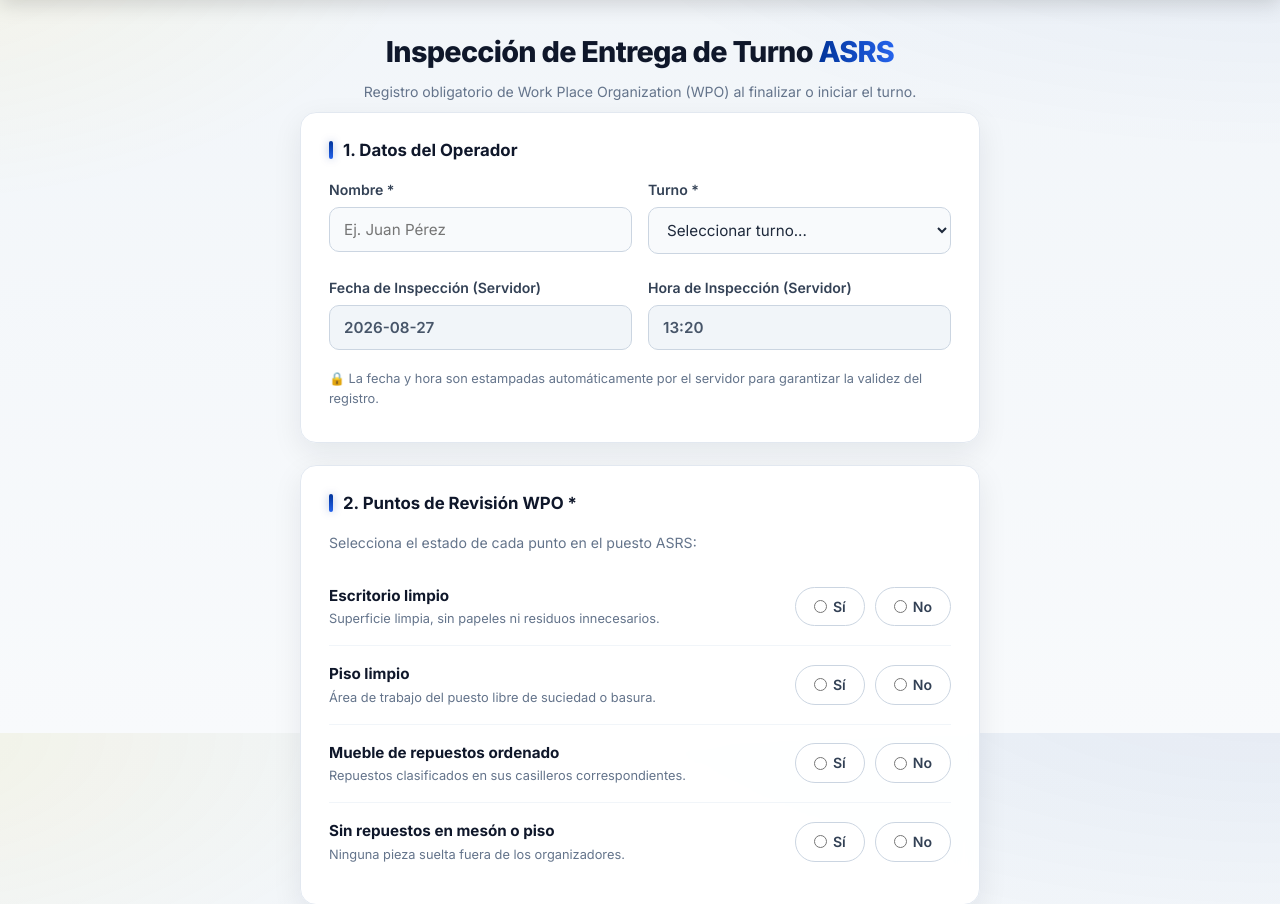
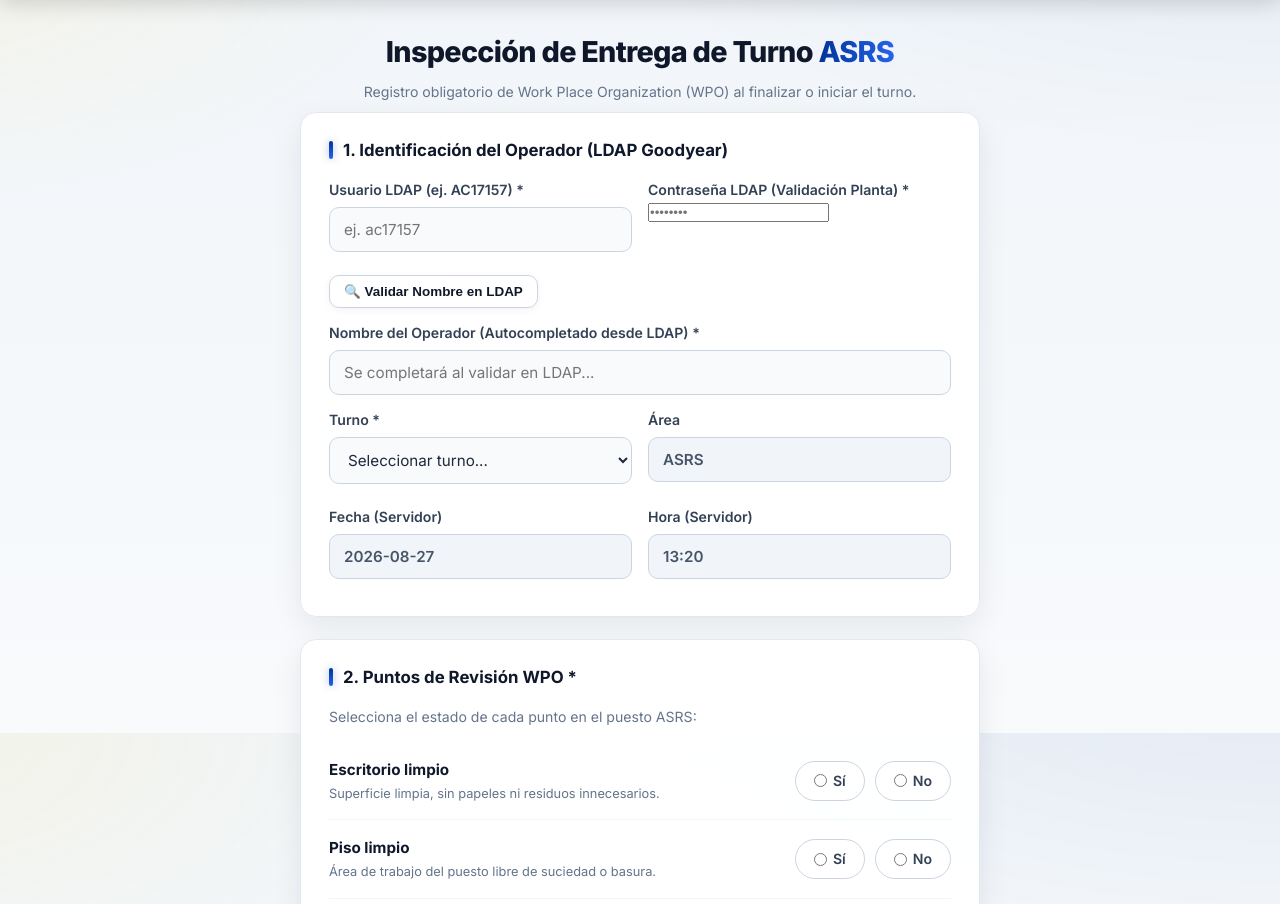
Before and after one commit to Manuel-GY/WPO, a Flask app: page /inspeccion in a window 1280 px wide. Shown: the part 67-971 px from the top of the page. Run offline with Flask 2, Linux system fonts and the light colour scheme.

Commit message:
feat: integracion de Usuario LDAP y Nombre Completo en formulario, backend y dashboard

```diff
--- a/app.py
+++ b/app.py
@@ -95,6 +95,17 @@ def logout():
     return jsonify({"ok": True})
 
 
+@app.route("/api/ldap-lookup", methods=["POST"])
+def ldap_lookup():
+    data = request.get_json(silent=True) or {}
+    username = data.get("username", "").strip().lower()
+    password = data.get("password", "")
+    res = ldap_autenticar(username, password)
+    if res["ok"]:
+        return jsonify({"ok": True, "username": res["username"], "full_name": res["full_name"]})
+    return jsonify({"ok": False, "error": res["error"]}), 401
+
+
 @app.route("/inspeccion", methods=["GET", "POST"])
 def inspeccion():
     now = datetime.now()
@@ -102,8 +113,32 @@ def inspeccion():
     hora_servidor = now.strftime("%H:%M")
 
     if request.method == "POST":
+        usuario_ldap = request.form.get("usuario_ldap", "").strip().lower()
+        operario_nombre = request.form.get("operario", "").strip()
+        password_ldap = request.form.get("password_ldap", "")
+
+        # Si el usuario ingresó contraseña o se requiere validar con el LDAP de la planta
+        if password_ldap:
+            auth_res = ldap_autenticar(usuario_ldap, password_ldap)
+            if not auth_res["ok"]:
+                return render_template(
+                    "formulario.html",
+                    fecha_servidor=fecha_servidor,
+                    hora_servidor=hora_servidor,
+                    error_ldap=auth_res["error"],
+                    usuario_ldap_input=usuario_ldap,
+                    operario_input=operario_nombre,
+                )
+            usuario_ldap = auth_res["username"]
+            operario_nombre = auth_res["full_name"]
+        elif session.get("username"):
+            # Si hay una sesión activa, usar los datos del usuario logueado
+            usuario_ldap = session.get("username")
+            operario_nombre = session.get("full_name") or operario_nombre
+
         data = {
-            "operario": request.form.get("operario", "").strip(),
+            "usuario_ldap": usuario_ldap,
+            "operario": operario_nombre,
             "turno": request.form.get("turno", "").strip(),
             "fecha": fecha_servidor,
             "area": request.form.get("area", "ASRS").strip(),
@@ -171,7 +206,7 @@ def exportar_csv():
         data = io.StringIO()
         writer = csv.writer(data)
         writer.writerow([
-            "ID", "Fecha", "Turno", "Area", "Operario",
+            "ID", "Fecha", "Turno", "Area", "Usuario LDAP", "Nombre Operario",
             "Escritorio Limpio", "Piso Limpio", "Mueble Repuestos", "Sin Repuestos Mesón/Piso",
             "Observaciones", "Cantidad Fotos"
         ])
@@ -186,7 +221,8 @@ def exportar_csv():
                 r.get("fecha"),
                 r.get("turno"),
                 r.get("area", "ASRS"),
-                r.get("operario"),
+                r.get("usuario_ldap", ""),
+                r.get("operario", ""),
                 puntos.get("Escritorio", ""),
                 puntos.get("Piso", ""),
                 puntos.get("MuebleRepuestos", ""),
--- a/templates/formulario.html
+++ b/templates/formulario.html
@@ -17,13 +17,54 @@
             <p class="subtitle small">Registro obligatorio de Work Place Organization (WPO) al finalizar o iniciar el turno.</p>
         </div>
 
+        {% if error_ldap %}
+        <div class="toast-ok" style="background: #fef2f2; border-color: #fca5a5; color: #b91c1c; margin-bottom: 20px;">
+            <span class="toast-icon" style="background: #dc2626;">✕</span>
+            <span class="toast-text"><strong>Error LDAP Planta:</strong> {{ error_ldap }}</span>
+        </div>
+        {% endif %}
+
         <form method="POST" action="{{ url_for('inspeccion') }}" enctype="multipart/form-data" id="wpoForm">
             <section class="card">
-                <h2>1. Datos del Operador</h2>
-                <div class="grid-2-form">
-                    <label>Nombre *
-                        <input type="text" name="operario" required placeholder="Ej. Juan Pérez">
-                    </label>
+                <h2>1. Identificación del Operador (LDAP Goodyear)</h2>
+
+                {% if session.get('username') %}
+                    <div class="badge-ok" style="margin-bottom: 14px; font-size: 0.85rem; padding: 6px 14px; display: inline-block;">
+                        ✓ Sesión activa de Planta: <strong>{{ session.get('username') }}</strong> ({{ session.get('full_name') }})
+                    </div>
+                    <div class="grid-2-form">
+                        <label>Usuario LDAP *
+                            <input type="text" name="usuario_ldap" value="{{ session.get('username') }}" readonly class="read-only-input">
+                        </label>
+                        <label>Nombre del Operador *
+                            <input type="text" name="operario" value="{{ session.get('full_name') }}" readonly class="read-only-input">
+                        </label>
+                    </div>
+                {% else %}
+                    <div class="grid-2-form">
+                        <label>Usuario LDAP (ej. AC17157) *
+                            <input type="text" name="usuario_ldap" id="usuarioLdap" required placeholder="ej. ac17157" value="{{ usuario_ldap_input or '' }}">
+                        </label>
+                        <label>Contraseña LDAP (Validación Planta) *
+                            <input type="password" name="password_ldap" id="passwordLdap" required placeholder="••••••••">
+                        </label>
+                    </div>
+
+                    <div style="margin-top: 10px; display: flex; align-items: center; gap: 10px; flex-wrap: wrap;">
+                        <button type="button" class="btn secondary small-btn" onclick="validarUsuarioLdap()">
+                            🔍 Validar Nombre en LDAP
+                        </button>
+                        <span id="ldapStatusBadge" class="hidden"></span>
+                    </div>
+
+                    <div style="margin-top: 14px;">
+                        <label>Nombre del Operador (Autocompletado desde LDAP) *
+                            <input type="text" name="operario" id="operarioNombre" required placeholder="Se completará al validar en LDAP..." value="{{ operario_input or '' }}">
+                        </label>
+                    </div>
+                {% endif %}
+
+                <div class="grid-2-form" style="margin-top: 14px;">
                     <label>Turno *
                         <select name="turno" required>
                             <option value="">Seleccionar turno...</option>
@@ -33,18 +74,19 @@
                             <option value="D">Turno D</option>
                         </select>
                     </label>
+                    <label>Área
+                        <input type="text" name="area" value="ASRS" readonly class="read-only-input">
+                    </label>
                 </div>
+
                 <div class="grid-2-form" style="margin-top: 10px;">
-                    <label>Fecha de Inspección (Servidor)
+                    <label>Fecha (Servidor)
                         <input type="text" value="{{ fecha_servidor }}" readonly class="read-only-input">
                     </label>
-                    <label>Hora de Inspección (Servidor)
+                    <label>Hora (Servidor)
                         <input type="text" value="{{ hora_servidor }}" readonly class="read-only-input">
                     </label>
                 </div>
-                <p class="subtitle small" style="margin-top: 6px; font-size: 0.8rem; color: var(--muted);">
-                    🔒 La fecha y hora son estampadas automáticamente por el servidor para garantizar la validez del registro.
-                </p>
             </section>
 
             <section class="card">
@@ -120,6 +162,45 @@
     </div>
 
     <script>
+        // Validar Usuario LDAP en tiempo real
+        async function validarUsuarioLdap() {
+            const user = document.getElementById('usuarioLdap').value.trim();
+            const pass = document.getElementById('passwordLdap').value;
+            const badge = document.getElementById('ldapStatusBadge');
+            const operarioInput = document.getElementById('operarioNombre');
+
+            if (!user || !pass) {
+                alert('Ingresa tu Usuario LDAP y Contraseña para validar.');
+                return;
+            }
+
+            badge.className = 'badge-ok';
+            badge.style.background = '#fef3c7';
+            badge.style.color = '#92400e';
+            badge.textContent = 'Validando en LDAP de Planta... ⏳';
+            badge.classList.remove('hidden');
+
+            try {
+                const res = await fetch('/api/ldap-lookup', {
+                    method: 'POST',
+                    headers: { 'Content-Type': 'application/json' },
+                    body: JSON.stringify({ username: user, password: pass })
+                });
+                const data = await res.json();
+                if (res.ok && data.ok) {
+                    operarioInput.value = data.full_name;
+                    badge.className = 'badge-ok';
+                    badge.textContent = '✓ Validado: ' + data.full_name;
+                } else {
+                    badge.className = 'badge-no';
+                    badge.textContent = '✕ ' + (data.error || 'Credenciales inválidas');
+                }
+            } catch (e) {
+                badge.className = 'badge-no';
+                badge.textContent = '✕ Error de conexión con LDAP';
+            }
+        }
+
         const input = document.getElementById('fotosInput');
         const prev = document.getElementById('previstas');
         input.addEventListener('change', () => {
```
Also changed, not shown: database.py (+7 -3 lines), templates/dashboard.html (+7 -2 lines).
